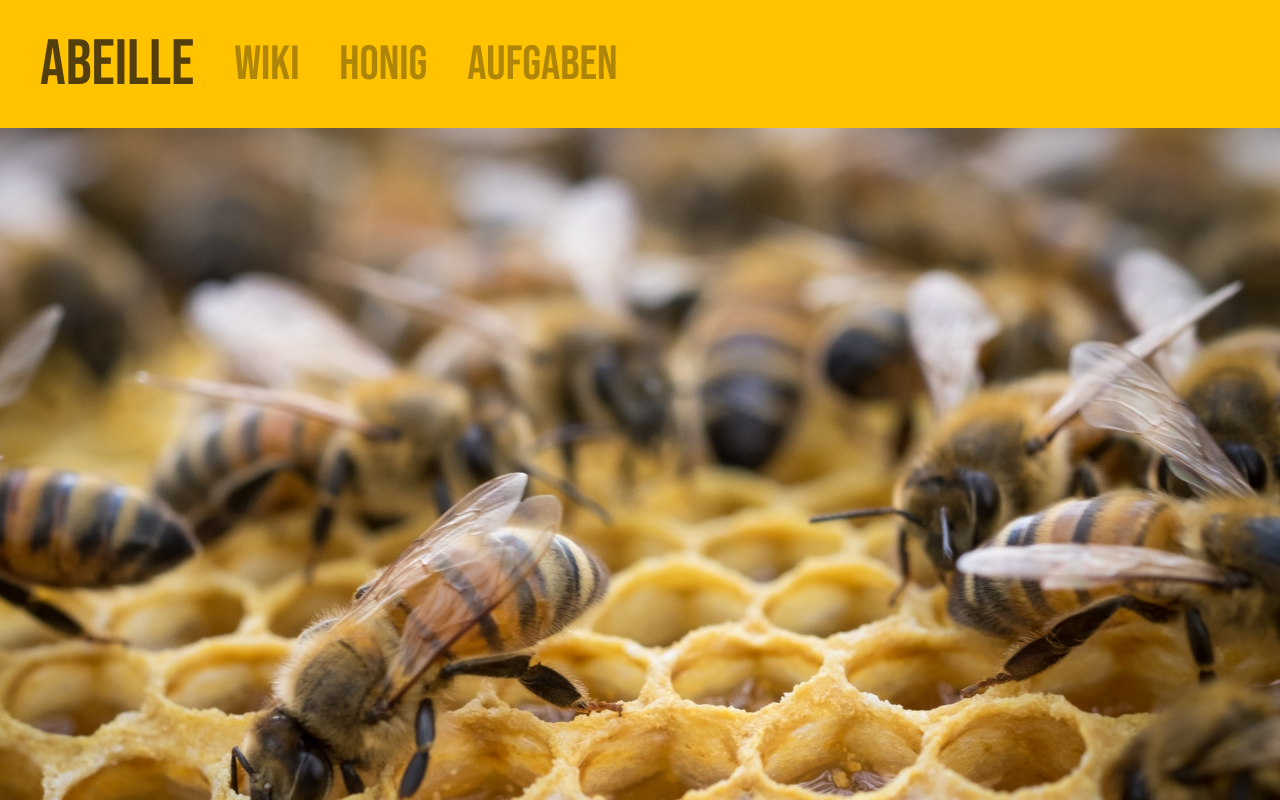
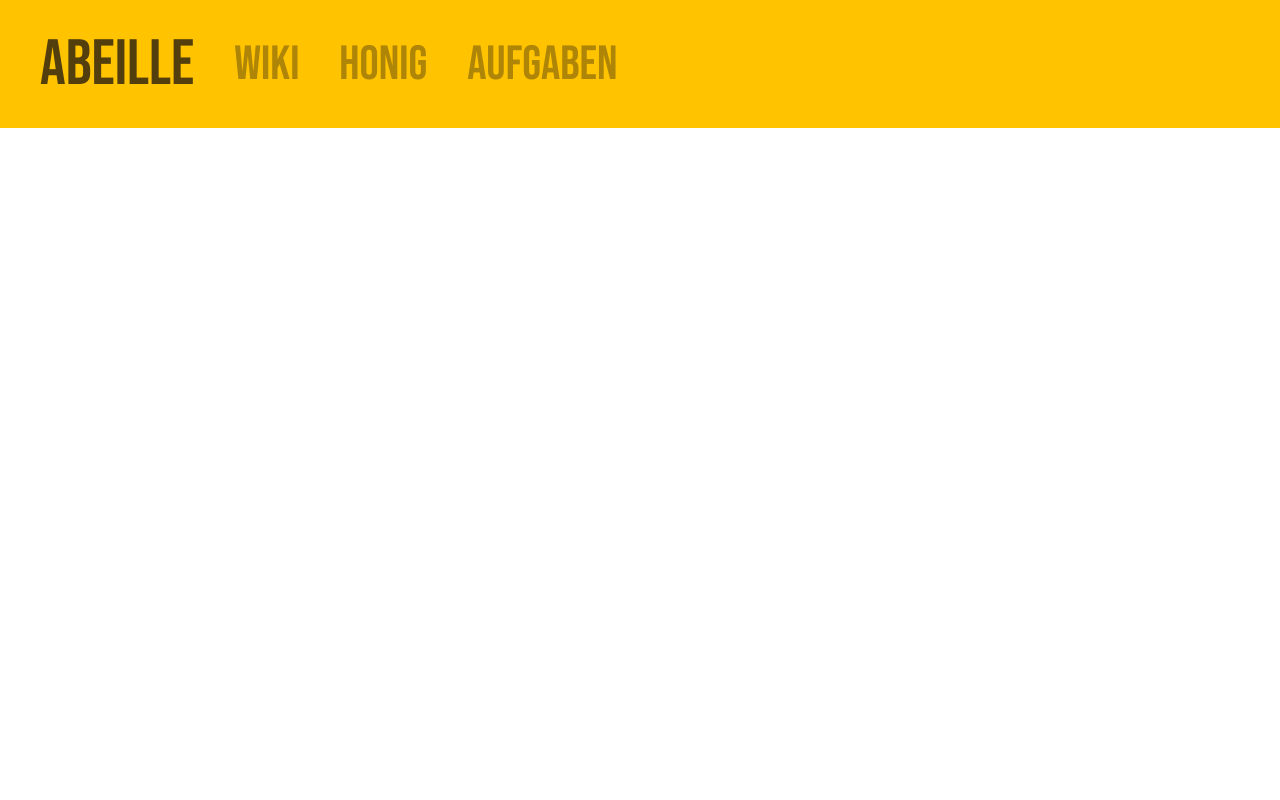
Before and after one commit to joel-furrer/bee-website, a React (Vite) app: page /home in a window 1280 px wide. Shown: the top 800 px of the page. Built offline with nearby package versions, Linux system fonts and the light colour scheme.

Commit message:
removed home image

```diff
--- a/src/pages/home/Home.tsx
+++ b/src/pages/home/Home.tsx
@@ -1,14 +1,8 @@
-import wallpaper from "@Assets/bee-wallaper.jpg"
 import "./Home.css"
 
 function Home() {
     return (
         <div className="container__home" >
-            <img
-                className="home__wallpaper"
-                src={wallpaper}
-                alt="wallpaper"
-            />
         </div>
     )
 }
```
Also changed, not shown: src/assets/bee-wallaper.jpg (deleted).
